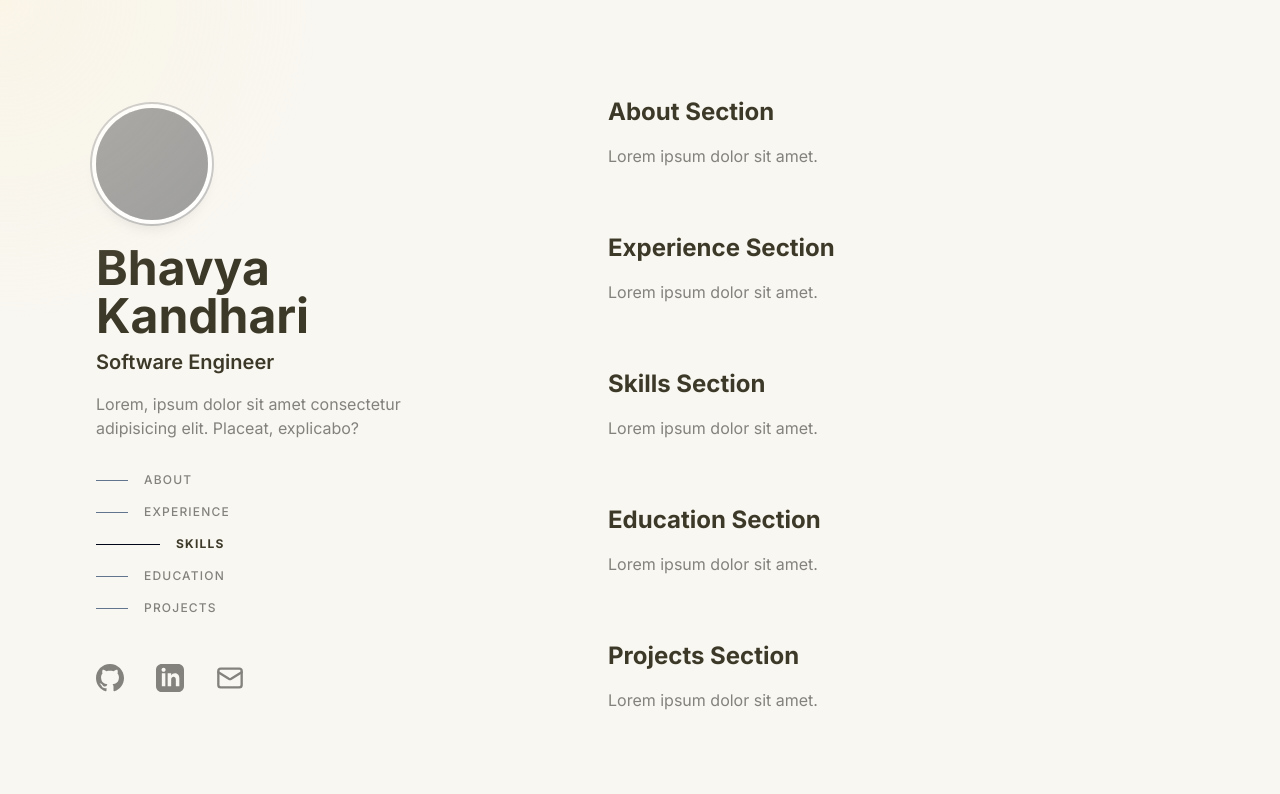
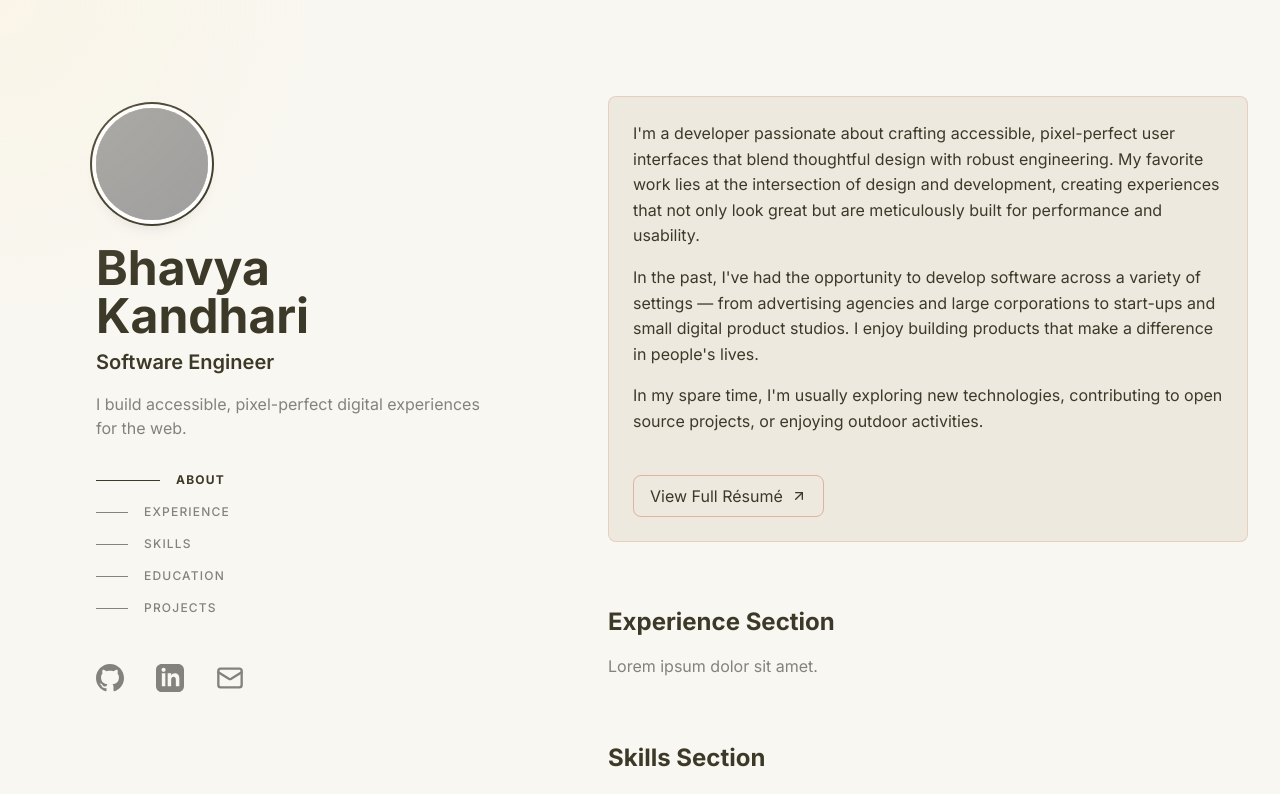
Before and after one commit to bkandh30/bhavya-portfolio-v3, a React (Vite) app: page / in a window 1280 px wide. Shown: the top 794 px of the page. Built offline with nearby package versions, Linux system fonts and the light colour scheme; grey boxes are pictures that could not be loaded.

Commit message:
Added about section

```diff
--- a/src/index.css
+++ b/src/index.css
@@ -2,7 +2,100 @@
 
 @custom-variant dark (&:is(.dark *));
 
-/* Custom Claude Tweakcn Configuration */
+/* Tweakcn Custom Theme */
+:root {
+  --background: 20 5% 86%;
+  --foreground: 48 20% 20%;
+  --card: 48 38% 96%;
+  --card-foreground: 40 4% 8%;
+  --popover: 0 0% 100%;
+  --popover-foreground: 48 20% 13%;
+  --primary: 16 53% 52%;
+  --primary-foreground: 0 0% 100%;
+  --secondary: 48 24% 88%;
+  --secondary-foreground: 48 8% 30%;
+  --muted: 48 30% 90%;
+  --muted-foreground: 48 3% 50%;
+  --accent: 48 24% 88%;
+  --accent-foreground: 48 20% 13%;
+  --destructive: 40 4% 8%;
+  --destructive-foreground: 0 0% 100%;
+  --border: 48 14% 85%;
+  --input: 48 12% 67%;
+  --ring: 16 53% 52%;
+  --chart-1: 16 57% 45%;
+  --chart-2: 252 84% 75%;
+  --chart-3: 48 31% 81%;
+  --chart-4: 252 53% 89%;
+  --chart-5: 16 60% 44%;
+  --sidebar-background: 48 38% 96%;
+  --sidebar-foreground: 48 7% 24%;
+  --sidebar-primary: 16 53% 52%;
+  --sidebar-primary-foreground: 0 0% 98%;
+  --sidebar-accent: 48 24% 88%;
+  --sidebar-accent-foreground: 0 0% 20%;
+  --sidebar-border: 0 0% 92%;
+  --sidebar-ring: 0 0% 71%;
+  --radius: 0.5rem;
+
+  /* Custom portfolio tokens - warm palette */
+  --navy-dark: 48 38% 96%;
+  --navy-light: 48 30% 90%;
+  --slate-light: 48 20% 20%;
+  --slate-muted: 48 3% 50%;
+  --cyan-accent: 16 53% 52%;
+  --cyan-glow: 16 53% 52% / 0.1;
+
+  /* Transitions */
+  --transition-smooth: all 0.3s cubic-bezier(0.4, 0, 0.2, 1);
+
+  /* Shadows */
+  --shadow-glow: 0 0 20px hsl(var(--cyan-glow));
+  --shadow-subtle: 0 2px 8px rgba(0, 0, 0, 0.04);
+}
+
+.dark {
+  --background: 48 4% 15%;
+  --foreground: 48 13% 74%;
+  --card: 48 4% 15%;
+  --card-foreground: 48 38% 96%;
+  --popover: 48 3% 18%;
+  --popover-foreground: 48 11% 90%;
+  --primary: 16 59% 59%;
+  --primary-foreground: 0 0% 100%;
+  --secondary: 48 38% 96%;
+  --secondary-foreground: 48 3% 18%;
+  --muted: 48 6% 10%;
+  --muted-foreground: 48 13% 69%;
+  --accent: 40 11% 10%;
+  --accent-foreground: 48 32% 95%;
+  --destructive: 0 84% 60%;
+  --destructive-foreground: 0 0% 100%;
+  --border: 48 7% 23%;
+  --input: 48 7% 31%;
+  --ring: 16 59% 59%;
+  --chart-1: 16 57% 45%;
+  --chart-2: 252 84% 75%;
+  --chart-3: 40 11% 10%;
+  --chart-4: 252 26% 22%;
+  --chart-5: 16 60% 44%;
+  --sidebar-background: 48 6% 12%;
+  --sidebar-foreground: 48 13% 74%;
+  --sidebar-primary: 0 0% 20%;
+  --sidebar-primary-foreground: 0 0% 98%;
+  --sidebar-accent: 48 26% 6%;
+  --sidebar-accent-foreground: 48 13% 74%;
+  --sidebar-border: 0 0% 92%;
+  --sidebar-ring: 0 0% 71%;
+
+  /* Custom portfolio tokens for dark mode */
+  --navy-dark: 48 4% 15%;
+  --navy-light: 48 3% 18%;
+  --slate-light: 48 13% 74%;
+  --slate-muted: 48 13% 69%;
+  --cyan-accent: 16 59% 59%;
+  --cyan-glow: 16 59% 59% / 0.1;
+}
 
 @theme {
   /* Border Radius */
@@ -33,122 +126,6 @@
 
   to {
     height: 0;
-  }
-}
-
-/* Design System Color Variables */
-@layer base {
-  :root {
-    --background: 20 5% 86%;
-    --foreground: 48 20% 20%;
-
-    --card: 48 38% 96%;
-    --card-foreground: 40 4% 8%;
-
-    --popover: 0 0% 100%;
-    --popover-foreground: 48 20% 13%;
-
-    --primary: 16 53% 52%;
-    --primary-foreground: 0 0% 100%;
-
-    --secondary: 48 24% 88%;
-    --secondary-foreground: 48 8% 30%;
-
-    --muted: 48 30% 90%;
-    --muted-foreground: 48 3% 50%;
-
-    --accent: 48 24% 88%;
-    --accent-foreground: 48 20% 13%;
-
-    --destructive: 40 4% 8%;
-    --destructive-foreground: 0 0% 100%;
-
-    --border: 48 14% 85%;
-    --input: 48 12% 67%;
-    --ring: 16 53% 52%;
-
-    --chart-1: 16 57% 45%;
-    --chart-2: 252 84% 75%;
-    --chart-3: 48 31% 81%;
-    --chart-4: 252 53% 89%;
-    --chart-5: 16 60% 44%;
-
-    --sidebar-background: 48 38% 96%;
-    --sidebar-foreground: 48 7% 24%;
-    --sidebar-primary: 16 53% 52%;
-    --sidebar-primary-foreground: 0 0% 98%;
-    --sidebar-accent: 48 24% 88%;
-    --sidebar-accent-foreground: 0 0% 20%;
-    --sidebar-border: 0 0% 92%;
-    --sidebar-ring: 0 0% 71%;
-
-    /* Custom portfolio tokens - warm palette */
-    --navy-dark: 48 38% 96%;
-    --navy-light: 48 30% 90%;
-    --slate-light: 48 20% 20%;
-    --slate-muted: 48 3% 50%;
-    --cyan-accent: 16 53% 52%;
-    --cyan-glow: 16 53% 52% / 0.1;
-
-    /* Transitions */
-    --transition-smooth: all 0.3s cubic-bezier(0.4, 0, 0.2, 1);
-
-    /* Shadows */
-    --shadow-glow: 0 0 20px hsl(var(--cyan-glow));
-    --shadow-subtle: 0 2px 8px rgba(0, 0, 0, 0.04);
-  }
-
-  .dark {
-    --background: 48 4% 15%;
-    --foreground: 48 13% 74%;
-
-    --card: 48 4% 15%;
-    --card-foreground: 48 38% 96%;
-
-    --popover: 48 3% 18%;
-    --popover-foreground: 48 11% 90%;
-
-    --primary: 16 59% 59%;
-    --primary-foreground: 0 0% 100%;
-
-    --secondary: 48 38% 96%;
-    --secondary-foreground: 48 3% 18%;
-
-    --muted: 48 6% 10%;
-    --muted-foreground: 48 13% 69%;
-
-    --accent: 40 11% 10%;
-    --accent-foreground: 48 32% 95%;
-
-    --destructive: 0 84% 60%;
-    --destructive-foreground: 0 0% 100%;
-
-    --border: 48 7% 23%;
-    --input: 48 7% 31%;
-    --ring: 16 59% 59%;
-
-    --chart-1: 16 57% 45%;
-    --chart-2: 252 84% 75%;
-    --chart-3: 40 11% 10%;
-    --chart-4: 252 26% 22%;
-    --chart-5: 16 60% 44%;
-
-    --sidebar-background: 48 6% 12%;
-    --sidebar-foreground: 48 13% 74%;
-    --sidebar-primary: 0 0% 20%;
-    --sidebar-primary-foreground: 0 0% 98%;
-    --sidebar-accent: 48 26% 6%;
-    --sidebar-accent-foreground: 48 13% 74%;
-    --sidebar-border: 0 0% 92%;
-    --sidebar-ring: 0 0% 71%;
-
-    /* Custom portfolio tokens for dark mode */
-    --navy-dark: 48 4% 15%;
-    --navy-light: 48 3% 18%;
-    --slate-light: 48 13% 74%;
-    --slate-muted: 48 13% 69%;
-    --cyan-accent: 16 59% 59%;
-    --cyan-glow: 16 59% 59% / 0.1;
   }
 }
 
@@ -253,119 +230,3 @@
     opacity: 1;
   }
 }
-
-@theme inline {
-  --radius-sm: calc(var(--radius) - 4px);
-  --radius-md: calc(var(--radius) - 2px);
-  --radius-lg: var(--radius);
-  --radius-xl: calc(var(--radius) + 4px);
-  --color-background: var(--background);
-  --color-foreground: var(--foreground);
-  --color-card: var(--card);
-  --color-card-foreground: var(--card-foreground);
-  --color-popover: var(--popover);
-  --color-popover-foreground: var(--popover-foreground);
-  --color-primary: var(--primary);
-  --color-primary-foreground: var(--primary-foreground);
-  --color-secondary: var(--secondary);
-  --color-secondary-foreground: var(--secondary-foreground);
-  --color-muted: var(--muted);
-  --color-muted-foreground: var(--muted-foreground);
-  --color-accent: var(--accent);
-  --color-accent-foreground: var(--accent-foreground);
-  --color-destructive: var(--destructive);
-  --color-border: var(--border);
-  --color-input: var(--input);
-  --color-ring: var(--ring);
-  --color-chart-1: var(--chart-1);
-  --color-chart-2: var(--chart-2);
-  --color-chart-3: var(--chart-3);
-  --color-chart-4: var(--chart-4);
-  --color-chart-5: var(--chart-5);
-  --color-sidebar: var(--sidebar);
-  --color-sidebar-foreground: var(--sidebar-foreground);
-  --color-sidebar-primary: var(--sidebar-primary);
-  --color-sidebar-primary-foreground: var(--sidebar-primary-foreground);
-  --color-sidebar-accent: var(--sidebar-accent);
-  --color-sidebar-accent-foreground: var(--sidebar-accent-foreground);
-  --color-sidebar-border: var(--sidebar-border);
-  --color-sidebar-ring: var(--sidebar-ring);
-}
-
-:root {
-  --radius: 0.625rem;
-  --background: oklch(1 0 0);
-  --foreground: oklch(0.129 0.042 264.695);
-  --card: oklch(1 0 0);
-  --card-foreground: oklch(0.129 0.042 264.695);
-  --popover: oklch(1 0 0);
-  --popover-foreground: oklch(0.129 0.042 264.695);
-  --primary: oklch(0.208 0.042 265.755);
-  --primary-foreground: oklch(0.984 0.003 247.858);
-  --secondary: oklch(0.968 0.007 247.896);
-  --secondary-foreground: oklch(0.208 0.042 265.755);
-  --muted: oklch(0.968 0.007 247.896);
-  --muted-foreground: oklch(0.554 0.046 257.417);
-  --accent: oklch(0.968 0.007 247.896);
-  --accent-foreground: oklch(0.208 0.042 265.755);
-  --destructive: oklch(0.577 0.245 27.325);
-  --border: oklch(0.929 0.013 255.508);
-  --input: oklch(0.929 0.013 255.508);
-  --ring: oklch(0.704 0.04 256.788);
-  --chart-1: oklch(0.646 0.222 41.116);
-  --chart-2: oklch(0.6 0.118 184.704);
-  --chart-3: oklch(0.398 0.07 227.392);
-  --chart-4: oklch(0.828 0.189 84.429);
-  --chart-5: oklch(0.769 0.188 70.08);
-  --sidebar: oklch(0.984 0.003 247.858);
-  --sidebar-foreground: oklch(0.129 0.042 264.695);
-  --sidebar-primary: oklch(0.208 0.042 265.755);
-  --sidebar-primary-foreground: oklch(0.984 0.003 247.858);
-  --sidebar-accent: oklch(0.968 0.007 247.896);
-  --sidebar-accent-foreground: oklch(0.208 0.042 265.755);
-  --sidebar-border: oklch(0.929 0.013 255.508);
-  --sidebar-ring: oklch(0.704 0.04 256.788);
-}
-
-.dark {
-  --background: oklch(0.129 0.042 264.695);
-  --foreground: oklch(0.984 0.003 247.858);
-  --card: oklch(0.208 0.042 265.755);
-  --card-foreground: oklch(0.984 0.003 247.858);
-  --popover: oklch(0.208 0.042 265.755);
-  --popover-foreground: oklch(0.984 0.003 247.858);
-  --primary: oklch(0.929 0.013 255.508);
-  --primary-foreground: oklch(0.208 0.042 265.755);
-  --secondary: oklch(0.279 0.041 260.031);
-  --secondary-foreground: oklch(0.984 0.003 247.858);
-  --muted: oklch(0.279 0.041 260.031);
-  --muted-foreground: oklch(0.704 0.04 256.788);
-  --accent: oklch(0.279 0.041 260.031);
-  --accent-foreground: oklch(0.984 0.003 247.858);
-  --destructive: oklch(0.704 0.191 22.216);
-  --border: oklch(1 0 0 / 10%);
-  --input: oklch(1 0 0 / 15%);
-  --ring: oklch(0.551 0.027 264.364);
-  --chart-1: oklch(0.488 0.243 264.376);
-  --chart-2: oklch(0.696 0.17 162.48);
-  --chart-3: oklch(0.769 0.188 70.08);
-  --chart-4: oklch(0.627 0.265 303.9);
-  --chart-5: oklch(0.645 0.246 16.439);
-  --sidebar: oklch(0.208 0.042 265.755);
-  --sidebar-foreground: oklch(0.984 0.003 247.858);
-  --sidebar-primary: oklch(0.488 0.243 264.376);
-  --sidebar-primary-foreground: oklch(0.984 0.003 247.858);
-  --sidebar-accent: oklch(0.279 0.041 260.031);
-  --sidebar-accent-foreground: oklch(0.984 0.003 247.858);
-  --sidebar-border: oklch(1 0 0 / 10%);
-  --sidebar-ring: oklch(0.551 0.027 264.364);
-}
-
-@layer base {
-  * {
-    @apply border-border outline-ring/50;
-  }
-  body {
-    @apply bg-background text-foreground;
-  }
-}
--- a/src/pages/Index.tsx
+++ b/src/pages/Index.tsx
@@ -1,6 +1,7 @@
 import { useState, useEffect } from "react";
-import { Mail } from "lucide-react";
+import { Mail, ArrowUpRight } from "lucide-react";
 import { Avatar, AvatarFallback, AvatarImage } from "@/components/ui/avatar";
+import { Button } from "@/components/ui/button";
 
 const Index = () => {
   const [activeSection, setActiveSection] = useState("about");
@@ -51,7 +52,10 @@ const Index = () => {
   };
 
   return (
-    <div className="min-h-screen bg-navy relative">
+    <div
+      className="min-h-screen relative"
+      style={{ backgroundColor: "hsl(48 38% 96%)" }}
+    >
       {/* Cursor spotlight effect - disabled on mobile for performance */}
       <div
         className="pointer-events-none fixed inset-0 z-30 transition duration-300 hidden lg:block"
@@ -72,15 +76,20 @@ const Index = () => {
               BK
             </AvatarFallback>
           </Avatar>
-          <h1 className="text-5xl font-bold text-slate mb-2">
+          <h1
+            className="text-5xl font-bold mb-2"
+            style={{ color: "hsl(48 20% 20%)" }}
+          >
             Bhavya Kandhari
           </h1>
-          <h2 className="text-xl font-semibold text-slate mb-4">
+          <h2
+            className="text-xl font-semibold mb-4"
+            style={{ color: "hsl(48 20% 20%)" }}
+          >
             Software Engineer
           </h2>
-          <p className="text-slate-muted mb-8">
-            Lorem, ipsum dolor sit amet consectetur adipisicing elit. Placeat,
-            explicabo?
+          <p className="mb-8" style={{ color: "hsl(48 3% 50%)" }}>
+            I build accessible, pixel-perfect digital experiences for the web.
           </p>
 
           {/* Navigation */}
@@ -92,17 +101,24 @@ const Index = () => {
                     <button
                       onClick={() => scrollToSection(section)}
                       className={`group flex items-center text-xs uppercase tracking-widest transition-all duration-300 focus-visible:outline-none focus-visible:ring-2 focus-visible:ring-primary focus-visible:ring-offset-2 rounded-sm ${
-                        activeSection === section
-                          ? "text-slate font-bold"
-                          : "text-slate-muted hover:text-slate font-medium"
+                        activeSection === section ? "font-bold" : "font-medium"
                       }`}
+                      style={{
+                        color:
+                          activeSection === section
+                            ? "hsl(48 20% 20%)"
+                            : "hsl(48 3% 50%)",
+                      }}
                     >
                       <span
-                        className={`inline-block h-px transition-all duration-300 mr-4 ${
-                          activeSection === section
-                            ? "w-16 bg-foreground"
-                            : "w-8 bg-muted-foreground group-hover:w-16 group-hover:bg-foreground"
-                        }`}
+                        className="inline-block h-px transition-all duration-300 mr-4"
+                        style={{
+                          width: activeSection === section ? "64px" : "32px",
+                          backgroundColor:
+                            activeSection === section
+                              ? "hsl(48 20% 20%)"
+                              : "hsl(48 3% 50%)",
+                        }}
                       />
                       {section}
                     </button>
@@ -115,10 +131,11 @@ const Index = () => {
           {/* Social Links */}
           <div className="flex items-center gap-8">
             <a
-              href="https://github.com"
+              href="https://github.com/bkandh30"
               target="_blank"
               rel="noopener noreferrer"
-              className="text-slate-muted hover:text-cyan transition-all duration-300 hover:scale-110 focus-visible:outline-none focus-visible:ring-2 focus-visible:ring-primary focus-visible:ring-offset-2 rounded"
+              className="transition-all duration-300 hover:scale-110 focus-visible:outline-none focus-visible:ring-2 focus-visible:ring-primary focus-visible:ring-offset-2 rounded"
+              style={{ color: "hsl(48 3% 50%)" }}
               aria-label="GitHub"
             >
               <svg
@@ -131,10 +148,11 @@ const Index = () => {
               </svg>
             </a>
             <a
-              href="https://linkedin.com"
+              href="https://www.linkedin.com/in/kandharibhavya/"
               target="_blank"
               rel="noopener noreferrer"
-              className="text-slate-muted hover:text-cyan transition-all duration-300 hover:scale-110 focus-visible:outline-none focus-visible:ring-2 focus-visible:ring-primary focus-visible:ring-offset-2 rounded"
+              className="transition-all duration-300 hover:scale-110 focus-visible:outline-none focus-visible:ring-2 focus-visible:ring-primary focus-visible:ring-offset-2 rounded"
+              style={{ color: "hsl(48 3% 50%)" }}
               aria-label="LinkedIn"
             >
               <svg
@@ -147,8 +165,9 @@ const Index = () => {
               </svg>
             </a>
             <a
-              href="mailto:hello@example.com"
-              className="text-slate-muted hover:text-cyan transition-all duration-300 hover:scale-110 focus-visible:outline-none focus-visible:ring-2 focus-visible:ring-primary focus-visible:ring-offset-2 rounded"
+              href="mailto:bhavya.kandhari.eng@gmail.com"
+              className="transition-all duration-300 hover:scale-110 focus-visible:outline-none focus-visible:ring-2 focus-visible:ring-primary focus-visible:ring-offset-2 rounded"
+              style={{ color: "hsl(48 3% 50%)" }}
               aria-label="Email"
             >
               <Mail className="w-7 h-7" />
@@ -171,15 +190,20 @@ const Index = () => {
                 BK
               </AvatarFallback>
             </Avatar>
-            <h1 className="text-4xl font-bold text-slate mb-2">
+            <h1
+              className="text-4xl font-bold mb-2"
+              style={{ color: "hsl(48 20% 20%)" }}
+            >
               Bhavya Kandhari
             </h1>
-            <h2 className="text-lg font-semibold text-slate mb-4">
+            <h2
+              className="text-lg font-semibold mb-4"
+              style={{ color: "hsl(48 20% 20%)" }}
+            >
               Software Engineer
             </h2>
-            <p className="text-slate-muted mb-8">
-              Lorem ipsum dolor sit amet consectetur adipisicing elit. Nobis,
-              quam.
+            <p className="mb-8" style={{ color: "hsl(48 3% 50%)" }}>
+              I build accessible, pixel-perfect digital experiences for the web.
             </p>
 
             {/* Social Links */}
@@ -188,7 +212,8 @@ const Index = () => {
                 href="https://github.com"
                 target="_blank"
                 rel="noopener noreferrer"
-                className="text-slate-muted hover:text-cyan transition-all duration-300 hover:scale-110"
+                className="transition-all duration-300 hover:scale-110"
+                style={{ color: "hsl(48 3% 50%)" }}
                 aria-label="GitHub"
               >
                 <svg
@@ -204,7 +229,8 @@ const Index = () => {
                 href="https://linkedin.com"
                 target="_blank"
                 rel="noopener noreferrer"
-                className="text-slate-muted hover:text-cyan transition-all duration-300 hover:scale-110"
+                className="transition-all duration-300 hover:scale-110"
+                style={{ color: "hsl(48 3% 50%)" }}
                 aria-label="LinkedIn"
               >
                 <svg
@@ -218,7 +244,8 @@ const Index = () => {
               </a>
               <a
                 href="mailto:hello@example.com"
-                className="text-slate-muted hover:text-cyan transition-all duration-300 hover:scale-110"
+                className="transition-all duration-300 hover:scale-110"
+                style={{ color: "hsl(48 3% 50%)" }}
                 aria-label="Email"
               >
                 <Mail className="w-7 h-7" />
@@ -226,39 +253,103 @@ const Index = () => {
             </div>
           </section>
 
-          {/* Content Sections - Will update later */}
+          {/* About Section */}
           <section id="about" className="scroll-mt-24">
-            <div className="text-slate">
-              <h2 className="text-2xl font-bold mb-4">About Section</h2>
-              <p className="text-slate-muted">Lorem ipsum dolor sit amet.</p>
+            <div
+              className="space-y-4 p-6 rounded-lg"
+              style={{
+                backgroundColor: "#ede9de",
+                border: "1px solid rgba(201, 100, 66, 0.2)",
+                minHeight: "200px",
+              }}
+            >
+              <p
+                style={{
+                  color: "#3d3929",
+                  fontSize: "16px",
+                  lineHeight: "1.6",
+                }}
+              >
+                I'm a developer passionate about crafting accessible,
+                pixel-perfect user interfaces that blend thoughtful design with
+                robust engineering. My favorite work lies at the intersection of
+                design and development, creating experiences that not only look
+                great but are meticulously built for performance and usability.
+              </p>
+              <p
+                style={{
+                  color: "#3d3929",
+                  fontSize: "16px",
+                  lineHeight: "1.6",
+                }}
+              >
+                In the past, I've had the opportunity to develop software across
+                a variety of settings — from advertising agencies and large
+                corporations to start-ups and small digital product studios. I
+                enjoy building products that make a difference in people's
+                lives.
+              </p>
+              <p
+                style={{
+                  color: "#3d3929",
+                  fontSize: "16px",
+                  lineHeight: "1.6",
+                }}
+              >
+                In my spare time, I'm usually exploring new technologies,
+                contributing to open source projects, or enjoying outdoor
+                activities.
+              </p>
+              <button
+                className="inline-flex items-center gap-2 mt-6 px-4 py-2 rounded transition-all duration-300 group"
+                style={{
+                  backgroundColor: "transparent",
+                  color: "#3d3929",
+                  border: "1px solid rgba(201, 100, 66, 0.4)",
+                }}
+              >
+                View Full Résumé
+                <ArrowUpRight
+                  className="w-4 h-4 transition-transform duration-300 group-hover:translate-x-1 group-hover:-translate-y-1"
+                  style={{ color: "#3d3929" }}
+                />
+              </button>
             </div>
           </section>
 
           <section id="experience" className="scroll-mt-24">
-            <div className="text-slate">
+            <div style={{ color: "hsl(48 20% 20%)" }}>
               <h2 className="text-2xl font-bold mb-4">Experience Section</h2>
-              <p className="text-slate-muted">Lorem ipsum dolor sit amet.</p>
+              <p style={{ color: "hsl(48 3% 50%)" }}>
+                Lorem ipsum dolor sit amet.
+              </p>
             </div>
           </section>
 
           <section id="skills" className="scroll-mt-24">
-            <div className="text-slate">
+            <div style={{ color: "hsl(48 20% 20%)" }}>
               <h2 className="text-2xl font-bold mb-4">Skills Section</h2>
-              <p className="text-slate-muted">Lorem ipsum dolor sit amet.</p>
+              <p style={{ color: "hsl(48 3% 50%)" }}>
+                Lorem ipsum dolor sit amet.
+              </p>
             </div>
           </section>
 
           <section id="education" className="scroll-mt-24">
-            <div className="text-slate">
+            <div style={{ color: "hsl(48 20% 20%)" }}>
               <h2 className="text-2xl font-bold mb-4">Education Section</h2>
-              <p className="text-slate-muted">Lorem ipsum dolor sit amet.</p>
+              <p style={{ color: "hsl(48 3% 50%)" }}>
+                Lorem ipsum dolor sit amet.
+              </p>
             </div>
           </section>
 
           <section id="projects" className="scroll-mt-24">
-            <div className="text-slate">
+            <div style={{ color: "hsl(48 20% 20%)" }}>
               <h2 className="text-2xl font-bold mb-4">Projects Section</h2>
-              <p className="text-slate-muted">Lorem ipsum dolor sit amet.</p>
+              <p style={{ color: "hsl(48 3% 50%)" }}>
+                Lorem ipsum dolor sit amet.
+              </p>
             </div>
           </section>
         </div>
```
